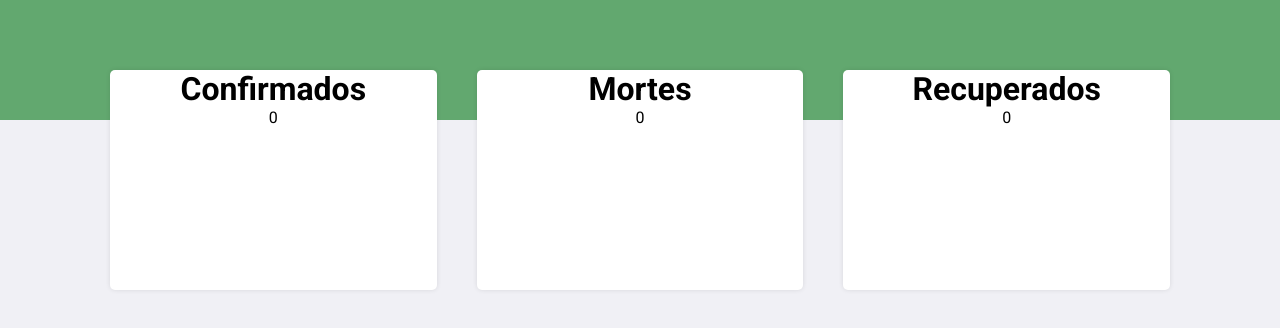
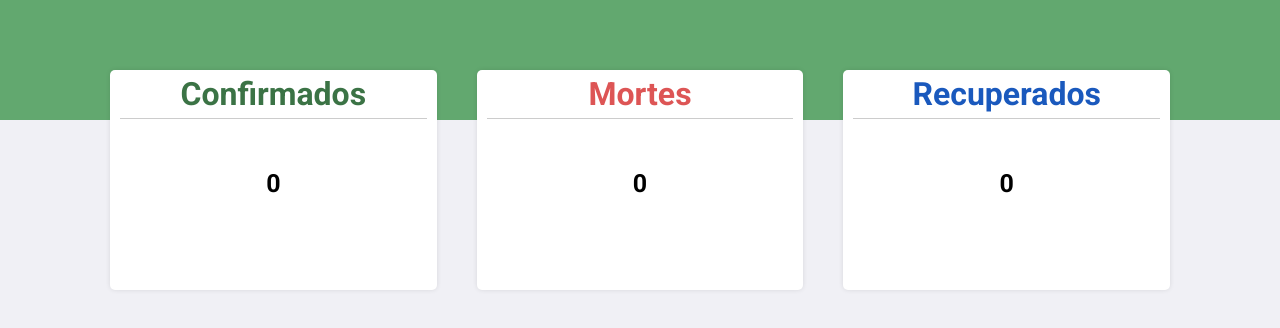
Before and after one commit to FelipeBelloDultra/covid-analytics, a React (Create React App) app: page / in a window 1280 px wide. Shown: the part 140-468 px from the top of the page. Built offline with nearby package versions, Linux system fonts and the light colour scheme; no server answers.

Commit message:
feat: MVP pronto

```diff
--- a/src/components/Card/index.tsx
+++ b/src/components/Card/index.tsx
@@ -12,7 +12,7 @@ const Card: React.FC<CardProps> = ({ value, title, className }) => {
   return (
     <Container className={className}>
       <h1>{title}</h1>
-      <p>{value || '0'}</p>
+      <p>{value ? value.toLocaleString() : '0'}</p>
     </Container>
   );
 };
--- a/src/components/Card/styles.ts
+++ b/src/components/Card/styles.ts
@@ -2,7 +2,7 @@ import styled from 'styled-components';
 
 export const Container = styled.div`
   background: var(--white);
-  height: 220px;
+  min-height: 220px;
   min-width: 320px;
   border-radius: 5px;
   margin: 0 20px 10px;
@@ -10,6 +10,39 @@ export const Container = styled.div`
   flex: 1;
   transition: transform 0.2s;
   text-align: center;
+  user-select: none;
+  padding: 0 10px 50px;
+
+  > h1 {
+    margin: 5px 0;
+    padding-bottom: 5px;
+    border-bottom: 1px solid rgba(0, 0, 0, 0.2);
+  }
+
+  > p {
+    margin-top: 50px;
+    font-weight: bold;
+    font-size: 25px;
+    word-break: break-all;
+  }
+
+  &.confirmed {
+    > h1 {
+      color: var(--background-info);
+    }
+  }
+
+  &.deaths {
+    > h1 {
+      color: var(--error-info);
+    }
+  }
+
+  &.recovered {
+    > h1 {
+      color: var(--recovered-info);
+    }
+  }
 
   &:hover {
     transform: translate3d(10px, -10px, 0);
--- a/src/styles/GlobalStyles.ts
+++ b/src/styles/GlobalStyles.ts
@@ -12,6 +12,8 @@ export default createGlobalStyle`
 
     --error-info: #d55;
     --error: #f52a2a;
+
+    --recovered-info: #1a59bd;
   }
 
   * {
```
